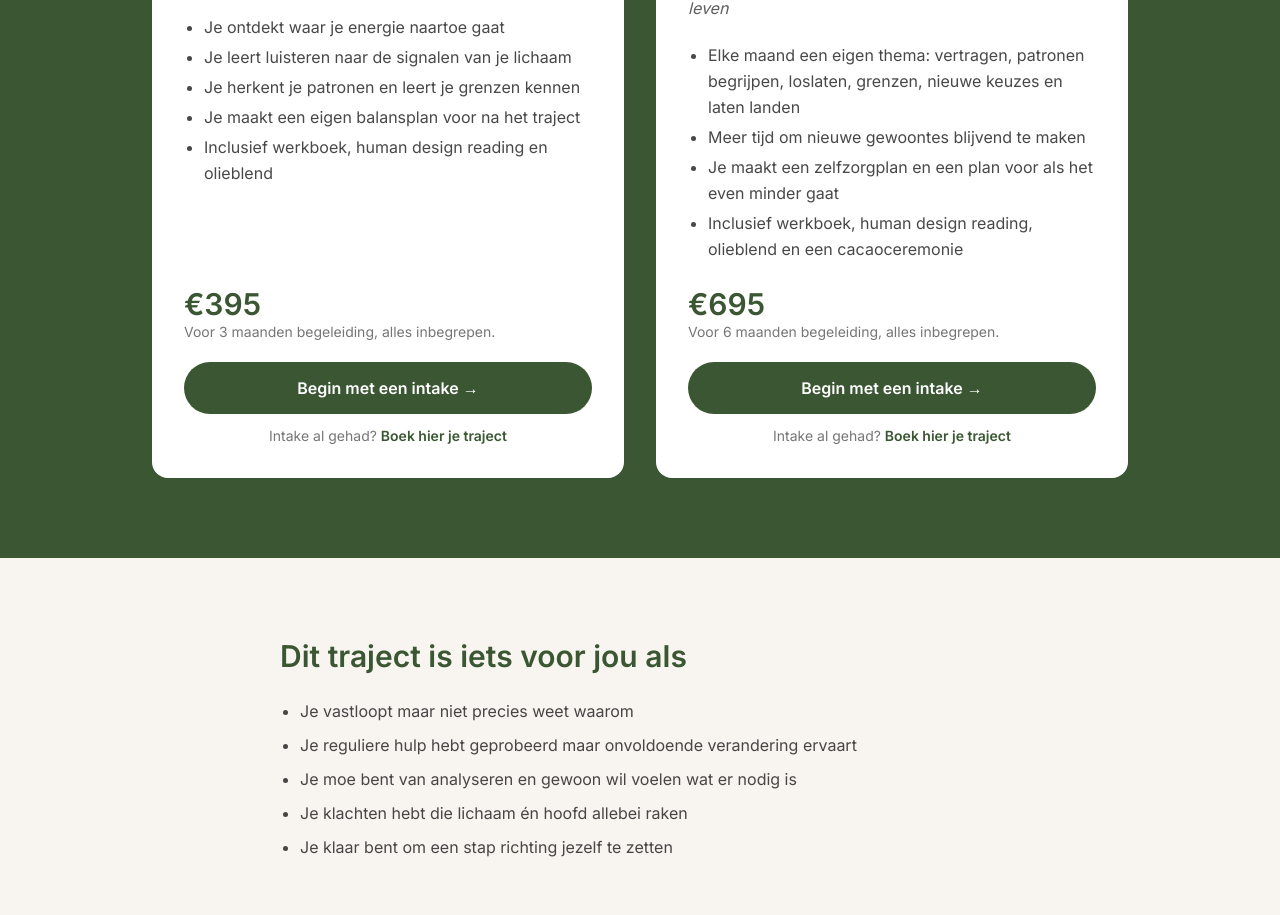
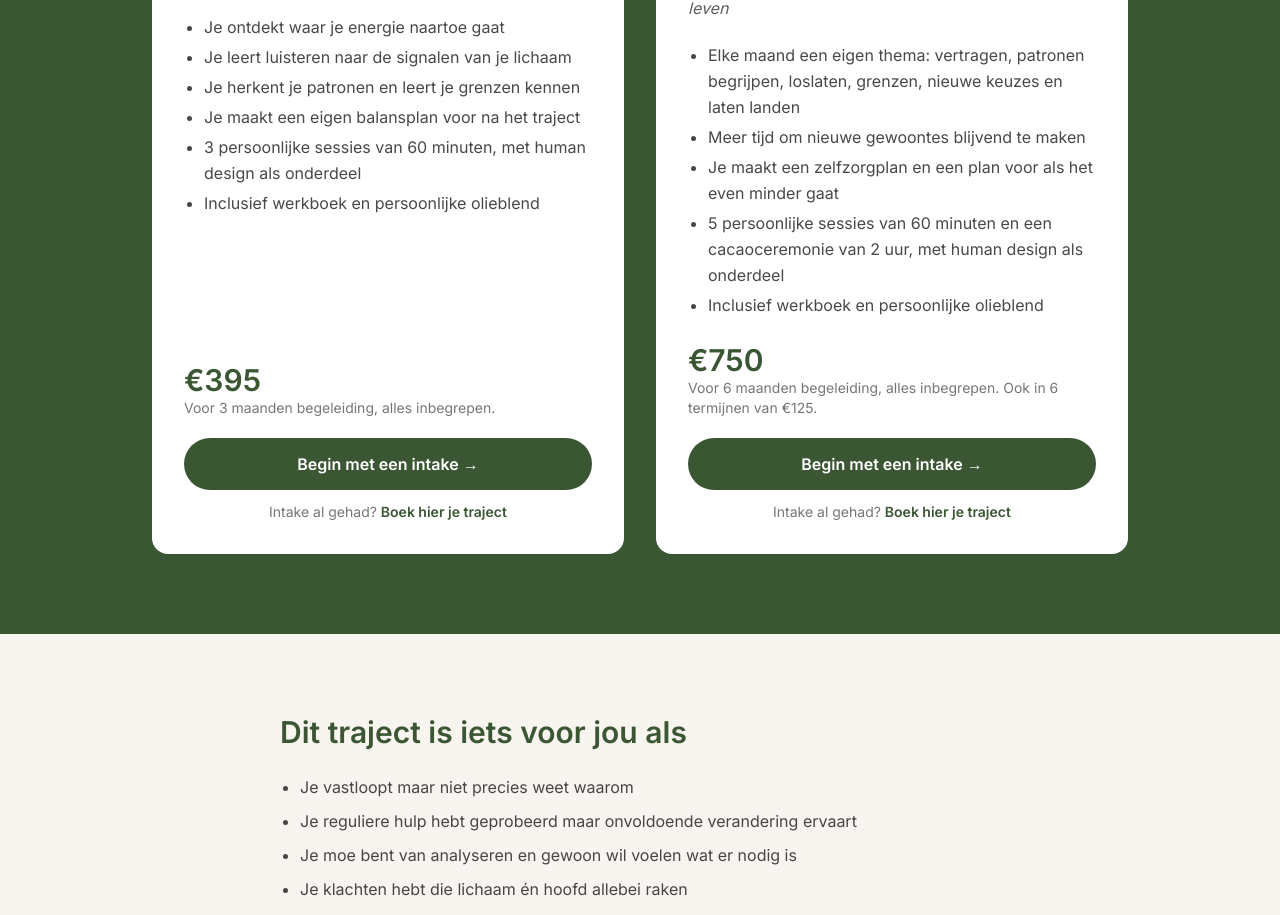
Before and after one commit to praktijkconfident/website, a Next.js app: page / in a window 1280 px wide. Shown: the part 4277-5192 px from the top of the page. Built offline with nearby package versions, Linux system fonts and the light colour scheme.

Commit message:
Pas trajectprijs 6 maanden aan naar 750 en noem aantal sessies
Co-Authored-By: Claude Opus 5.5 <noreply@anthropic.com>
Claude-Session: https://claude.ai/code/session_01EYEp4cEzsmc9bAU9fwTP8T

```diff
--- a/app/page.tsx
+++ b/app/page.tsx
@@ -98,7 +98,8 @@ const trajecten = [
       'Je leert luisteren naar de signalen van je lichaam',
       'Je herkent je patronen en leert je grenzen kennen',
       'Je maakt een eigen balansplan voor na het traject',
-      'Inclusief werkboek, human design reading en olieblend',
+      '3 persoonlijke sessies van 60 minuten, met human design als onderdeel',
+      'Inclusief werkboek en persoonlijke olieblend',
     ],
     prijs: '€395',
     prijsUitleg: 'Voor 3 maanden begeleiding, alles inbegrepen.',
@@ -112,10 +113,11 @@ const trajecten = [
       'Elke maand een eigen thema: vertragen, patronen begrijpen, loslaten, grenzen, nieuwe keuzes en laten landen',
       'Meer tijd om nieuwe gewoontes blijvend te maken',
       'Je maakt een zelfzorgplan en een plan voor als het even minder gaat',
-      'Inclusief werkboek, human design reading, olieblend en een cacaoceremonie',
+      '5 persoonlijke sessies van 60 minuten en een cacaoceremonie van 2 uur, met human design als onderdeel',
+      'Inclusief werkboek en persoonlijke olieblend',
     ],
-    prijs: '€695',
-    prijsUitleg: 'Voor 6 maanden begeleiding, alles inbegrepen.',
+    prijs: '€750',
+    prijsUitleg: 'Voor 6 maanden begeleiding, alles inbegrepen. Ook in 6 termijnen van €125.',
     shop: 'https://praktijkconfident.kennis.shop/pay/verdiepend-traject-rust-ruimte-vertrouwen',
   },
 ];
```
